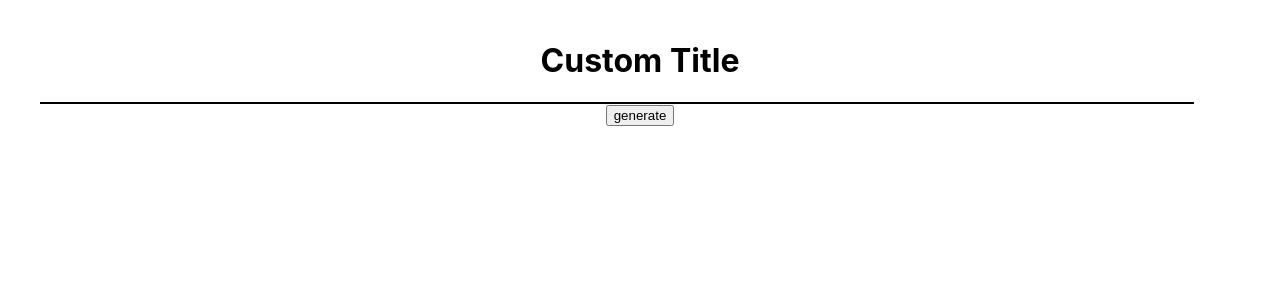
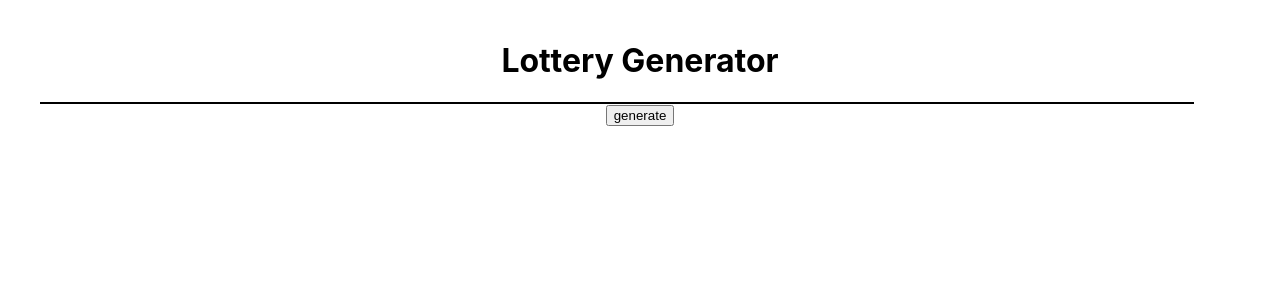
Before and after one commit to jairusbali/lottery_generator, a React (Create React App) app: page / in a window 1280 px wide. Shown: the top 300 px of the page. Built offline with nearby package versions, Linux system fonts and the light colour scheme.

Commit message:
changed Lottery prop name to numberOfBalls

```diff
--- a/src/App.js
+++ b/src/App.js
@@ -6,7 +6,7 @@ import "./App.css";
 function App() {
   return (
     <div className="App">
-      <Lottery title="Custom Title" min={5} max={7} lengthOfNumbers={2} />
+      <Lottery title="Lottery Generator" min={1} max={7} numberOfBalls={2} />
     </div>
   );
 }
--- a/src/components/Lottery/Lottery.jsx
+++ b/src/components/Lottery/Lottery.jsx
@@ -8,7 +8,7 @@ class Lottery extends Component {
   static defaultProps = {
     max: 10,
     min: 1,
-    lengthOfNumbers: 6,
+    numberOfBalls: 1,
     title: "Lottery"
   };
 
@@ -26,7 +26,7 @@ class Lottery extends Component {
     let i = 0;
     let newArr = [];
     console.log(this.props.max, this.props.min);
-    while (i < this.props.lengthOfNumbers) {
+    while (i < this.props.numberOfBalls) {
       newArr.push(
         Math.floor(Math.random() * (this.props.max - this.props.min + 1)) +
           this.props.min
```
